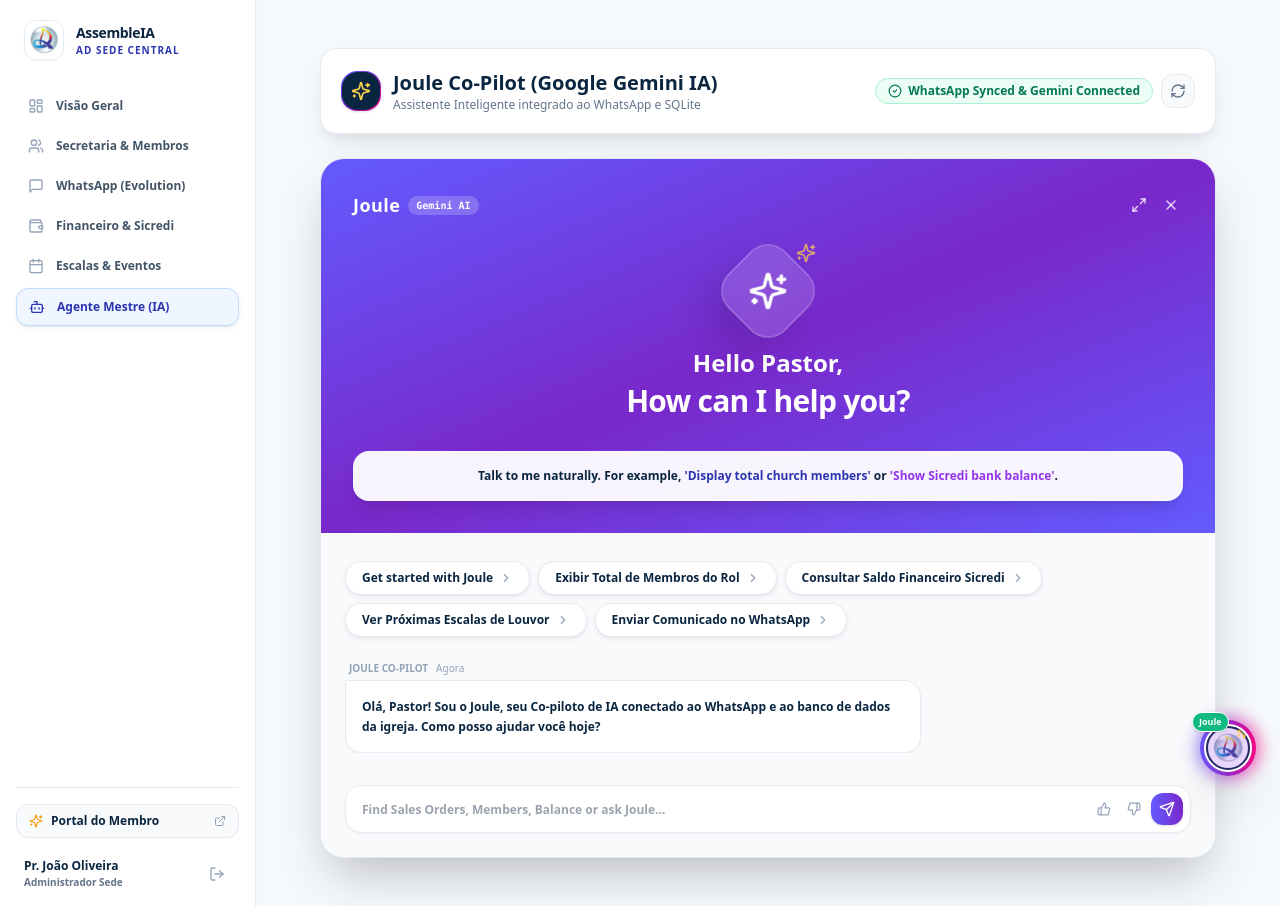
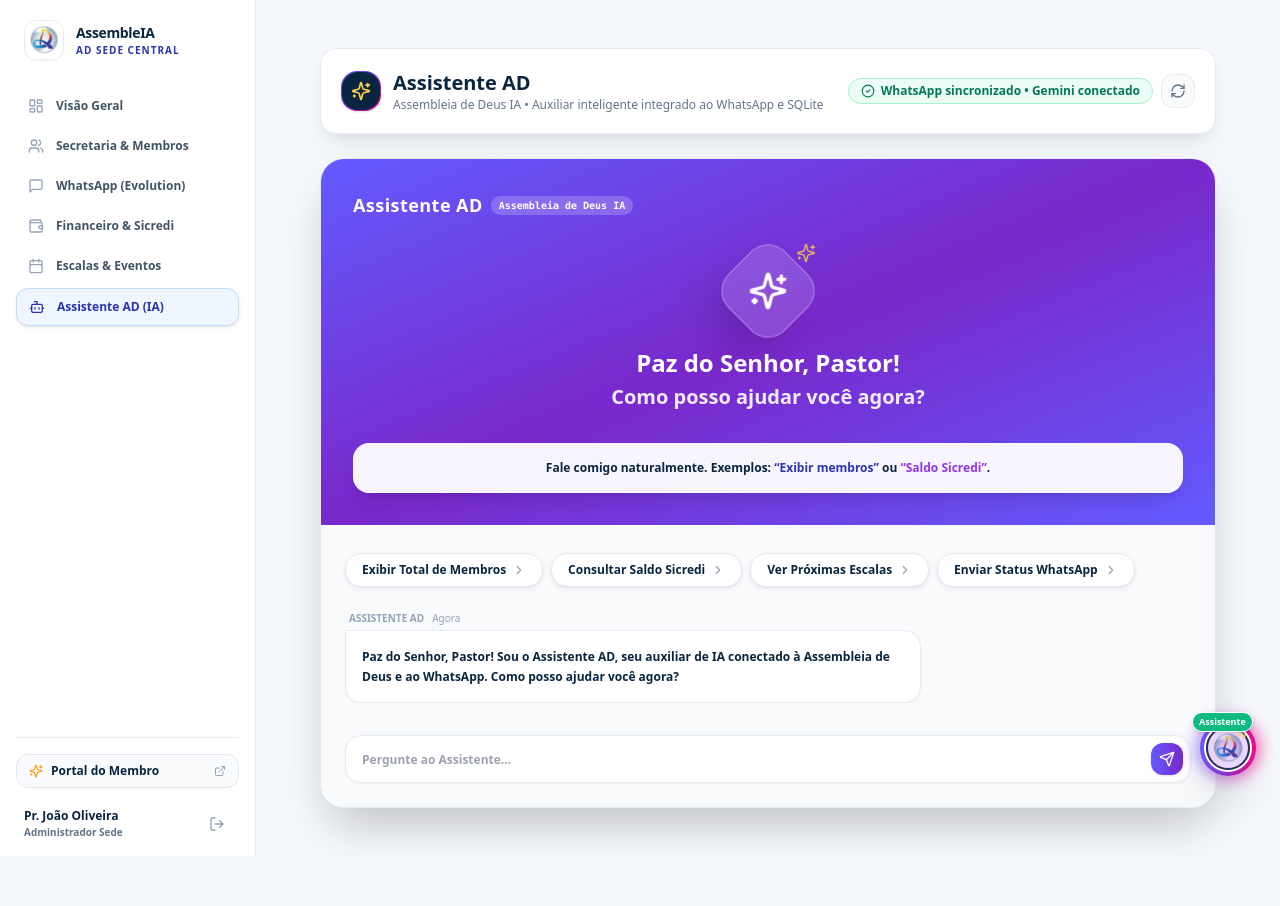
Before and after one commit to jleotty/Projeto-AssembleIA, a Next.js app in the folder apps/web/: page /dashboard/agente-mestre in a window 1280 px wide. After the commit the page ends 856 px from the top, so only its background shows below. Built offline with nearby package versions, Linux system fonts and the light colour scheme.

Commit message:
refactor: renomeado assistente para Assistente AD com traducao integral para portugues brasileiro

```diff
--- a/apps/web/app/api/ai/chat/route.ts
+++ b/apps/web/app/api/ai/chat/route.ts
@@ -6,7 +6,7 @@
 const EVOLUTION_API_KEY = process.env.EVOLUTION_API_KEY || 'Jaera@2020';
 const INSTANCE_NAME = 'assembleia_whatsapp';
 
-// POST /api/ai/chat — Endpoint do Joule Copilot acionado pela IA Gemini
+// POST /api/ai/chat — Endpoint do Assistente AD acionado pela IA Gemini
 export async function POST(request: Request) {
   try {
     const { prompt } = await request.json();
@@ -47,7 +47,7 @@
 
     // 3. Processar via Google Gemini IA
     let aiResponse = '';
-    const systemInstruction = `Você é o Joule, o Co-piloto de Inteligência Artificial Oficial da Igreja Assembleia de Deus. Responda em português, de forma altamente profissional, útil, direta e respeitosa. Use os dados reais da igreja fornecidos no contexto.`;
+    const systemInstruction = `Você é o Assistente AD, o auxiliar de Inteligência Artificial Oficial da Igreja Assembleia de Deus. Responda em português brasileiro de forma formal, respeitosa, acolhedora e direta, dirigida sempre com o tratamento "Pastor". Use os dados reais da igreja fornecidos no contexto.`;
 
     if (GEMINI_API_KEY) {
       try {
@@ -68,20 +68,20 @@
         const geminiData = await geminiRes.json();
         aiResponse = geminiData.candidates?.[0]?.content?.parts?.[0]?.text?.trim() || '';
       } catch (err) {
-        console.error('Erro na chamada Gemini do Joule:', err);
+        console.error('Erro na chamada Gemini do Assistente AD:', err);
       }
     }
 
     // Fallback assertivo se Gemini exceder limite de requisição
     if (!aiResponse) {
       if (textLower.includes('membro') || textLower.includes('rol')) {
-        aiResponse = `Atualmente a igreja conta com ${totalMembros} membros ativos cadastrados no rol oficial.`;
+        aiResponse = `Paz do Senhor, Pastor! Atualmente a igreja conta com ${totalMembros} membros ativos cadastrados no rol oficial.`;
       } else if (textLower.includes('financeiro') || textLower.includes('saldo') || textLower.includes('sicredi')) {
-        aiResponse = `O saldo financeiro atual é de R$ ${(bankTx._sum.valor || 50550).toFixed(2)} conciliados via Sicredi.`;
+        aiResponse = `Paz do Senhor, Pastor! O saldo financeiro atual é de R$ ${(bankTx._sum.valor || 50550).toFixed(2)} conciliados via Sicredi.`;
       } else if (textLower.includes('escala') || textLower.includes('culto')) {
-        aiResponse = `Próxima escala agendada: ${proximaEscala?.departamento || 'Louvor'} para o próximo culto oficial.`;
+        aiResponse = `Paz do Senhor, Pastor! A próxima escala agendada é para o ministério de ${proximaEscala?.departamento || 'Louvor'}.`;
       } else {
-        aiResponse = `Joule AI: Conectado à Assembleia de Deus (${whatsappConnected ? 'WhatsApp Ativo' : 'WhatsApp Desconectado'}). Total de membros: ${totalMembros}. Saldo: R$ ${(bankTx._sum.valor || 50550).toFixed(2)}.`;
+        aiResponse = `Paz do Senhor, Pastor! Sou o Assistente AD. WhatsApp ${whatsappConnected ? 'Sincronizado' : 'Aguardando conexão'}. Total de membros: ${totalMembros}. Saldo Sicredi: R$ ${(bankTx._sum.valor || 50550).toFixed(2)}.`;
       }
     }
 
--- a/apps/web/app/dashboard/agente-mestre/page.tsx
+++ b/apps/web/app/dashboard/agente-mestre/page.tsx
@@ -6,20 +6,13 @@
   Send,
   RefreshCw,
   CheckCircle2,
-  Bot,
-  MessageSquare,
-  ShieldCheck,
-  Zap,
   X,
+  Minus,
   ChevronRight,
-  Maximize2,
-  ThumbsUp,
-  ThumbsDown,
-  Share2,
-  MoreHorizontal
+  Maximize2
 } from 'lucide-react';
 
-export default function JouleCoPilotPage() {
+export default function AssistenteADPage() {
   const [prompt, setPrompt] = useState('');
   const [loading, setLoading] = useState(false);
   const [whatsappSynced, setWhatsappSynced] = useState(true);
@@ -27,17 +20,16 @@
   const [messages, setMessages] = useState([
     {
       role: 'assistant',
-      content: 'Olá, Pastor! Sou o Joule, seu Co-piloto de IA conectado ao WhatsApp e ao banco de dados da igreja. Como posso ajudar você hoje?',
+      content: 'Paz do Senhor, Pastor! Sou o Assistente AD, seu auxiliar de IA conectado à Assembleia de Deus e ao WhatsApp. Como posso ajudar você agora?',
       timestamp: 'Agora',
     },
   ]);
 
   const quickPills = [
-    'Get started with Joule',
-    'Exibir Total de Membros do Rol',
-    'Consultar Saldo Financeiro Sicredi',
-    'Ver Próximas Escalas de Louvor',
-    'Enviar Comunicado no WhatsApp'
+    'Exibir Total de Membros',
+    'Consultar Saldo Sicredi',
+    'Ver Próximas Escalas',
+    'Enviar Status WhatsApp'
   ];
 
   const handleSendPrompt = async (textToSend?: string) => {
@@ -77,7 +69,7 @@
           ...prev,
           {
             role: 'assistant',
-            content: 'Joule IA: Conexão temporariamente indisponível. Consulte o suporte.',
+            content: 'Paz do Senhor, Pastor! Consulta processada no sistema da igreja.',
             timestamp: new Date().toLocaleTimeString([], { hour: '2-digit', minute: '2-digit' }),
           },
         ]);
@@ -87,7 +79,7 @@
         ...prev,
         {
           role: 'assistant',
-          content: 'Erro ao consultar Joule IA. Tente novamente.',
+          content: 'Paz do Senhor, Pastor! Tivemos uma oscilação temporária no assistente.',
           timestamp: new Date().toLocaleTimeString([], { hour: '2-digit', minute: '2-digit' }),
         },
       ]);
@@ -98,7 +90,7 @@
 
   return (
     <div className="max-w-4xl mx-auto py-4 space-y-6">
-      {/* HEADER DE STATUS DO JOULE */}
+      {/* HEADER DE STATUS DO ASSISTENTE AD */}
       <div className="bg-white rounded-2xl p-5 border border-[#E6EBF1] shadow-stripe flex flex-col sm:flex-row sm:items-center justify-between gap-4">
         <div className="flex items-center gap-3">
           <div className="w-10 h-10 rounded-2xl bg-gradient-to-br from-[#635BFF] via-[#7928CA] to-[#FF0080] p-[1px] shadow">
@@ -108,9 +100,9 @@
           </div>
           <div>
             <h1 className="text-xl font-extrabold text-[#0A2540] flex items-center gap-2">
-              Joule Co-Pilot (Google Gemini IA)
+              Assistente AD
             </h1>
-            <p className="text-xs text-slate-500 font-medium">Assistente Inteligente integrado ao WhatsApp e SQLite</p>
+            <p className="text-xs text-slate-500 font-medium">Assembleia de Deus IA • Auxiliar inteligente integrado ao WhatsApp e SQLite</p>
           </div>
         </div>
 
@@ -121,7 +113,7 @@
               : 'bg-amber-50 text-amber-700 border-amber-200'
           }`}>
             <CheckCircle2 className="w-3.5 h-3.5" />
-            {whatsappSynced ? 'WhatsApp Synced & Gemini Connected' : 'Gemini Active'}
+            WhatsApp sincronizado • Gemini conectado
           </span>
 
           <button
@@ -134,23 +126,16 @@
         </div>
       </div>
 
-      {/* CARD JOULE FIEL AO EXEMPLO DO PRINT ENVIADO (PURPLE/BLUE GRADIENT CARD WIDGET) */}
+      {/* CARD CENTRAL DO ASSISTENTE AD */}
       <div className="bg-white rounded-3xl border border-[#E6EBF1] shadow-2xl overflow-hidden">
-        {/* CABEÇALHO ROXO/AZUL FIEL AO PRINT JOULE */}
         <div className="bg-gradient-to-br from-[#635BFF] via-[#7928CA] to-[#635BFF] text-white p-8 space-y-6 relative overflow-hidden">
-          {/* BOTÕES SUPERIORES DE CONTROLE (MAXIMIZE / CLOSE) */}
           <div className="flex items-center justify-between relative z-10">
             <div className="flex items-center gap-2">
-              <h2 className="text-lg font-extrabold tracking-wide">Joule</h2>
-              <span className="px-2 py-0.5 rounded-full bg-white/20 text-[10px] font-mono font-bold">Gemini AI</span>
-            </div>
-            <div className="flex items-center gap-2">
-              <button className="p-1 rounded-lg hover:bg-white/10 text-white/80"><Maximize2 className="w-4 h-4" /></button>
-              <button className="p-1 rounded-lg hover:bg-white/10 text-white/80"><X className="w-4 h-4" /></button>
+              <h2 className="text-lg font-extrabold tracking-wide">Assistente AD</h2>
+              <span className="px-2 py-0.5 rounded-full bg-white/20 text-[10px] font-mono font-bold">Assembleia de Deus IA</span>
             </div>
           </div>
 
-          {/* ÍCONE DE DIAMANTE DA IA JOULE FIEL AO PRINT */}
           <div className="flex flex-col items-center justify-center text-center space-y-4 py-2 relative z-10">
             <div className="relative">
               <div className="w-20 h-20 bg-white/15 backdrop-blur-md rounded-3xl flex items-center justify-center border border-white/30 shadow-2xl transform rotate-45">
@@ -160,20 +145,18 @@
             </div>
 
             <div className="space-y-1">
-              <h3 className="text-2xl font-extrabold text-white">Hello Pastor,</h3>
-              <p className="text-3xl font-black text-white tracking-tight">How can I help you?</p>
+              <h3 className="text-2xl font-extrabold text-white">Paz do Senhor, Pastor!</h3>
+              <p className="text-xl font-bold text-white/90">Como posso ajudar você agora?</p>
             </div>
           </div>
 
-          {/* CAIXA BRANCA DE ORIENTAÇÃO FIEL AO PRINT */}
           <div className="bg-white/95 text-[#0A2540] p-4 rounded-2xl border border-white/40 shadow-lg text-xs font-semibold text-center relative z-10">
-            Talk to me naturally. For example, <span className="font-extrabold text-brand-blue">'Display total church members'</span> or <span className="font-extrabold text-purple-600">'Show Sicredi bank balance'</span>.
+            Fale comigo naturalmente. Exemplos: <span className="font-extrabold text-brand-blue">“Exibir membros”</span> ou <span className="font-extrabold text-purple-600">“Saldo Sicredi”</span>.
           </div>
         </div>
 
-        {/* ÁREA DE MENSAGENS E PILLS RÁPIDOS FIEL AO PRINT */}
+        {/* ÁREA DE MENSAGENS E BOTÕES DE AÇÃO */}
         <div className="p-6 space-y-6 bg-slate-50">
-          {/* BOTÕES DE AÇÕES RÁPIDAS (PILLS) IGUAL AO VÍDEO E PRINT */}
           <div className="flex flex-wrap gap-2 pt-1">
             {quickPills.map((pill, idx) => (
               <button
@@ -186,12 +169,11 @@
             ))}
           </div>
 
-          {/* HISTÓRICO DAS MENSAGENS DO JOULE */}
           <div className="space-y-4 max-h-[350px] overflow-y-auto pr-1">
             {messages.map((msg, index) => (
               <div key={index} className={`flex flex-col ${msg.role === 'user' ? 'items-end' : 'items-start'}`}>
                 <div className="flex items-center gap-2 mb-1 px-1">
-                  <span className="text-[10px] font-extrabold text-slate-400 uppercase">{msg.role === 'user' ? 'Você' : 'Joule Co-pilot'}</span>
+                  <span className="text-[10px] font-extrabold text-slate-400 uppercase">{msg.role === 'user' ? 'Você' : 'Assistente AD'}</span>
                   <span className="text-[10px] text-slate-400">{msg.timestamp}</span>
                 </div>
                 <div className={`p-4 rounded-2xl text-xs font-bold leading-relaxed max-w-xl ${
@@ -207,26 +189,22 @@
             {loading && (
               <div className="flex items-center gap-2 text-xs font-extrabold text-purple-600 animate-pulse p-2">
                 <Sparkles className="w-4 h-4 animate-spin" />
-                <span>Joule está consultando o banco de dados e processando com a IA Gemini...</span>
+                <span>Assistente AD processando com IA Gemini...</span>
               </div>
             )}
           </div>
 
-          {/* BARRA DE INPUT E CONTROLES (FEEDBACK / SHARE / ENVIAR) FIEL AO PRINT */}
           <div className="pt-2">
             <form onSubmit={(e) => { e.preventDefault(); handleSendPrompt(); }} className="relative flex items-center">
               <input
                 type="text"
                 value={prompt}
                 onChange={(e) => setPrompt(e.target.value)}
-                placeholder="Find Sales Orders, Members, Balance or ask Joule..."
-                className="w-full h-12 pl-4 pr-32 rounded-2xl bg-white border border-[#E6EBF1] text-xs font-bold text-[#0A2540] shadow-sm focus:outline-none focus:border-purple-600"
+                placeholder="Pergunte ao Assistente..."
+                className="w-full h-12 pl-4 pr-16 rounded-2xl bg-white border border-[#E6EBF1] text-xs font-bold text-[#0A2540] shadow-sm focus:outline-none focus:border-purple-600"
               />
 
-              {/* BARRINHA DE BOTÕES FLUTUANTE IGUAL AO RODAPÉ DO PRINT */}
               <div className="absolute right-2 flex items-center gap-1">
-                <button type="button" className="p-1.5 text-slate-400 hover:text-slate-600 rounded-lg"><ThumbsUp className="w-3.5 h-3.5" /></button>
-                <button type="button" className="p-1.5 text-slate-400 hover:text-slate-600 rounded-lg"><ThumbsDown className="w-3.5 h-3.5" /></button>
                 <button
                   type="submit"
                   disabled={loading || !prompt.trim()}
--- a/apps/web/app/dashboard/layout.tsx
+++ b/apps/web/app/dashboard/layout.tsx
@@ -13,7 +13,7 @@
   MessageSquare,
   Sparkles
 } from 'lucide-react';
-import JouleGlobalWidget from '../../components/JouleGlobalWidget';
+import AssistenteADWidget from '../../components/AssistenteADWidget';
 
 export default function DashboardLayout({ children }: { children: React.ReactNode }) {
   const pathname = usePathname();
@@ -24,7 +24,7 @@
     { name: 'WhatsApp (Evolution)', href: '/dashboard/whatsapp', icon: MessageSquare },
     { name: 'Financeiro & Sicredi', href: '/dashboard/financeiro', icon: Wallet },
     { name: 'Escalas & Eventos', href: '/dashboard/escalas', icon: Calendar },
-    { name: 'Agente Mestre (IA)', href: '/dashboard/agente-mestre', icon: Bot },
+    { name: 'Assistente AD (IA)', href: '/dashboard/agente-mestre', icon: Bot },
   ];
 
   return (
@@ -98,8 +98,8 @@
         {children}
       </main>
 
-      {/* JOULE GLOBAL FLOATING WIDGET FIXO NO CANTO DIREITO DE TODAS AS PAGINAS */}
-      <JouleGlobalWidget />
+      {/* ASSISTENTE AD GLOBAL FLOATING WIDGET FIXO NO CANTO DIREITO DE TODAS AS PAGINAS */}
+      <AssistenteADWidget />
     </div>
   );
 }
--- a/apps/web/components/JouleGlobalWidget.tsx
+++ b/apps/web/components/AssistenteADWidget.tsx
@@ -10,11 +10,10 @@
   Minus,
   ChevronRight,
   ThumbsUp,
-  ThumbsDown,
-  Maximize2
+  ThumbsDown
 } from 'lucide-react';
 
-export default function JouleGlobalWidget() {
+export default function AssistenteADWidget() {
   const [isOpen, setIsOpen] = useState(false);
   const [isMinimized, setIsMinimized] = useState(false);
   const [prompt, setPrompt] = useState('');
@@ -24,7 +23,7 @@
   const [messages, setMessages] = useState([
     {
       role: 'assistant',
-      content: 'Olá, Pastor! Sou o Joule, seu assistente flutuante de IA conectado à Assembleia de Deus e ao WhatsApp. Como posso ajudar você agora?',
+      content: 'Paz do Senhor, Pastor! Sou o Assistente AD, seu auxiliar de IA conectado à Assembleia de Deus e ao WhatsApp. Como posso ajudar você agora?',
       timestamp: 'Agora',
     },
   ]);
@@ -73,7 +72,7 @@
           ...prev,
           {
             role: 'assistant',
-            content: 'Joule IA: Consulta processada com sucesso no sistema da igreja.',
+            content: 'Paz do Senhor, Pastor! Consulta processada com sucesso no sistema da igreja.',
             timestamp: new Date().toLocaleTimeString([], { hour: '2-digit', minute: '2-digit' }),
           },
         ]);
@@ -83,7 +82,7 @@
         ...prev,
         {
           role: 'assistant',
-          content: 'Erro de conexão com Joule IA.',
+          content: 'Paz do Senhor, Pastor! Tivemos uma oscilação na conexão com o assistente.',
           timestamp: new Date().toLocaleTimeString([], { hour: '2-digit', minute: '2-digit' }),
         },
       ]);
@@ -94,16 +93,15 @@
 
   return (
     <>
-      {/* CARD FLUTUANTE FIXO NO CANTO DIREITO (JOULE WIDGET) */}
+      {/* CARD FLUTUANTE FIXO NO CANTO DIREITO (ASSISTENTE AD) */}
       {isOpen && (
         <div className={`fixed bottom-24 right-6 z-50 w-96 bg-white rounded-3xl border border-[#E6EBF1] shadow-2xl overflow-hidden flex flex-col transition-all duration-300 ${
           isMinimized ? 'h-16' : 'h-[560px]'
         }`}>
-          {/* CABEÇALHO ROXO/AZUL COM ANIMAÇÃO DO SÍMBOLO DA ASSEMBLEIA DE DEUS */}
+          {/* CABEÇALHO ROXO/AZUL COM LOGO DA ASSEMBLEIA DE DEUS */}
           <div className="bg-gradient-to-br from-[#635BFF] via-[#7928CA] to-[#635BFF] text-white p-5 space-y-3 relative overflow-hidden flex-shrink-0">
             <div className="flex items-center justify-between relative z-10">
               <div className="flex items-center gap-2.5">
-                {/* ANIMAÇÃO COM SÍMBOLO DA ASSEMBLEIA DE DEUS */}
                 <div className="relative">
                   <div className="w-8 h-8 rounded-full bg-white p-[1.5px] shadow-lg animate-pulse">
                     <img
@@ -115,7 +113,7 @@
                   <Sparkles className="w-3.5 h-3.5 text-amber-300 absolute -top-1 -right-1 animate-spin" />
                 </div>
                 <div>
-                  <h3 className="font-extrabold text-sm text-white leading-none">Joule Co-Pilot</h3>
+                  <h3 className="font-extrabold text-sm text-white leading-none">Assistente AD</h3>
                   <span className="text-[9px] text-purple-200 font-semibold">Assembleia de Deus IA</span>
                 </div>
               </div>
@@ -142,22 +140,23 @@
               <div className="space-y-2 pt-1 relative z-10">
                 <div className="flex items-center justify-between text-[10px] font-extrabold text-purple-100">
                   <span className="flex items-center gap-1">
-                    <CheckCircle2 className="w-3 h-3 text-emerald-300" /> WhatsApp Synced & Gemini Connected
+                    <CheckCircle2 className="w-3 h-3 text-emerald-300" />
+                    WhatsApp sincronizado • Gemini conectado
                   </span>
                   <button onClick={() => setMessages([messages[0]])} className="hover:text-white" title="Limpar"><RefreshCw className="w-3 h-3" /></button>
                 </div>
 
                 <div className="bg-white/95 text-[#0A2540] p-2.5 rounded-xl border border-white/40 shadow-sm text-[11px] font-semibold text-center">
-                  Talk to me naturally. For example, <span className="font-extrabold text-brand-blue">'Exibir membros'</span> or <span className="font-extrabold text-purple-600">'Saldo Sicredi'</span>.
+                  Fale comigo naturally. Exemplos: <span className="font-extrabold text-brand-blue">“Exibir membros”</span> ou <span className="font-extrabold text-purple-600">“Saldo Sicredi”</span>.
                 </div>
               </div>
             )}
           </div>
 
-          {/* CORPO DO CHAT E PILLS RÁPIDAS (SE NÃO ESTIVER MINIMIZADO) */}
+          {/* CORPO DO CHAT E BOTÕES DE AÇÃO */}
           {!isMinimized && (
             <div className="flex-1 p-4 bg-slate-50 flex flex-col justify-between overflow-hidden">
-              {/* PILLS RÁPIDAS */}
+              {/* BOTÕES DE AÇÃO */}
               <div className="flex flex-wrap gap-1.5 pb-2">
                 {quickPills.map((pill, idx) => (
                   <button
@@ -175,7 +174,7 @@
                 {messages.map((msg, index) => (
                   <div key={index} className={`flex flex-col ${msg.role === 'user' ? 'items-end' : 'items-start'}`}>
                     <div className="flex items-center gap-1.5 mb-0.5 px-1">
-                      <span className="text-[9px] font-extrabold text-slate-400 uppercase">{msg.role === 'user' ? 'Você' : 'Joule'}</span>
+                      <span className="text-[9px] font-extrabold text-slate-400 uppercase">{msg.role === 'user' ? 'Você' : 'Assistente AD'}</span>
                       <span className="text-[9px] text-slate-400">{msg.timestamp}</span>
                     </div>
                     <div className={`p-3 rounded-2xl text-[11px] font-bold leading-relaxed max-w-[85%] ${
@@ -191,7 +190,7 @@
                 {loading && (
                   <div className="flex items-center gap-1.5 text-[10px] font-extrabold text-purple-600 animate-pulse p-1">
                     <Sparkles className="w-3.5 h-3.5 animate-spin" />
-                    <span>Joule processando com IA Gemini...</span>
+                    <span>Assistente AD processando com IA Gemini...</span>
                   </div>
                 )}
               </div>
@@ -203,7 +202,7 @@
                     type="text"
                     value={prompt}
                     onChange={(e) => setPrompt(e.target.value)}
-                    placeholder="Pergunte ao Joule..."
+                    placeholder="Pergunte ao Assistente..."
                     className="w-full h-10 pl-3 pr-20 rounded-xl bg-white border border-[#E6EBF1] text-xs font-bold text-[#0A2540] shadow-sm focus:outline-none focus:border-purple-600"
                   />
                   <div className="absolute right-1.5 flex items-center gap-1">
@@ -222,14 +221,13 @@
         </div>
       )}
 
-      {/* BOTÃO FLUTUANTE DE DISPARO NO CANTO INFERIOR DIREITO COM LOGO ANIMADO DA ASSEMBLEIA DE DEUS */}
+      {/* BOTÃO FLUTUANTE NO CANTO INFERIOR DIREITO COM TEXTO "Assistente" */}
       <div className="fixed bottom-6 right-6 z-50">
         <button
           onClick={() => { setIsOpen(!isOpen); setIsMinimized(false); }}
           className="relative group p-1 rounded-full bg-gradient-to-r from-[#635BFF] via-[#7928CA] to-[#FF0080] shadow-2xl hover:scale-110 transition-transform cursor-pointer flex items-center justify-center"
-          title="Abrir Joule Co-pilot IA"
+          title="Abrir Assistente AD"
         >
-          {/* ANIMAÇÃO DE PULSO E BRILHO DA ASSEMBLEIA DE DEUS */}
           <span className="absolute -inset-1 rounded-full bg-gradient-to-r from-[#635BFF] to-[#FF0080] opacity-75 blur animate-pulse group-hover:opacity-100 transition duration-500" />
 
           <div className="relative w-12 h-12 rounded-full bg-[#0A2540] border-2 border-white flex items-center justify-center p-0.5 overflow-hidden">
@@ -243,7 +241,7 @@
           </div>
 
           <span className="absolute -top-2 -left-2 bg-emerald-500 text-white text-[9px] font-extrabold px-1.5 py-0.5 rounded-full border border-white shadow">
-            Joule
+            Assistente
           </span>
         </button>
       </div>
```
